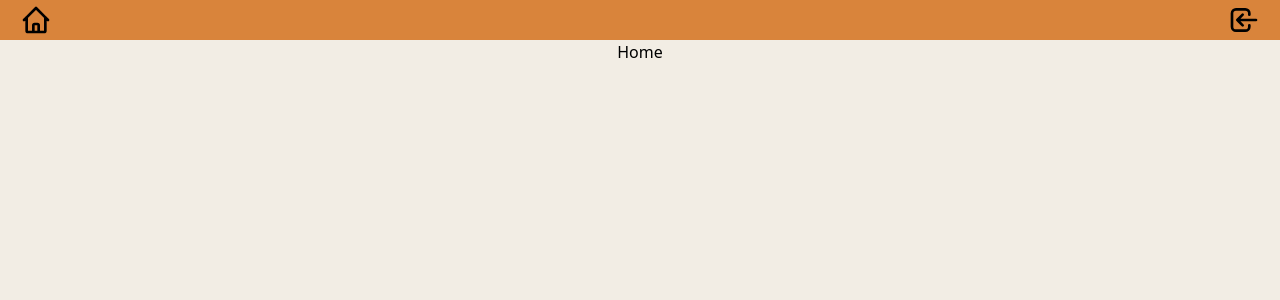
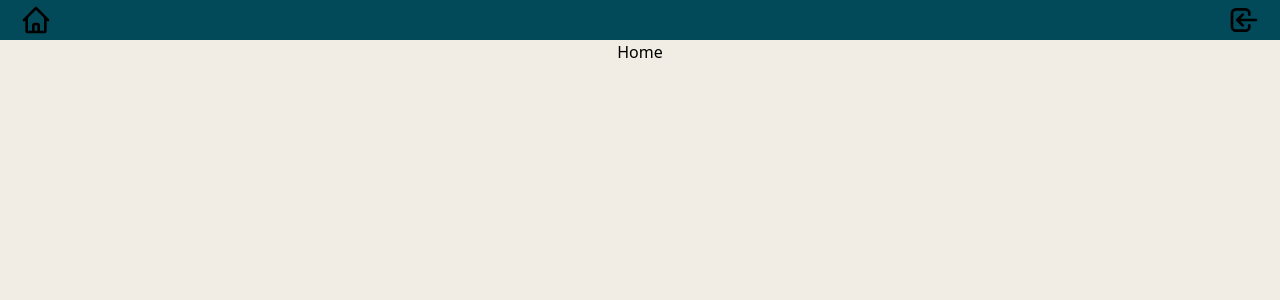
Before and after one commit to ekke020/Demo, a React (Create React App) app in the folder demo-frontend/: page / in a window 1280 px wide. Shown: the top 300 px of the page. Built offline with nearby package versions, Linux system fonts and the light colour scheme.

Commit message:
Added new error colors

```diff
--- a/demo-frontend/tailwind.config.js
+++ b/demo-frontend/tailwind.config.js
@@ -5,11 +5,15 @@ module.exports = {
       colors: {
         'nav-icon-hover': '#B6B6B6',
         'dark-text': '#363440',
+        'light-text': '#F2E3D5',
         'error-text': '#E65232',
-        'first-background': '#F2EDE4',
-        'second-background': '#D9843B',
-        'first-foreground': '#F2D1B3',
-        'second-foreground': '#D98F89',
+        'error-background': '#590B29',
+        'first-background': '#012e40',
+        'second-background': '#024959',
+        'first-border': '#026773',
+        'second-border': '#3CA6A6',
+        // 'first-foreground': '#F2D1B3',
+        // 'second-foreground': '#D98F89',
       },
     },
   },
```
